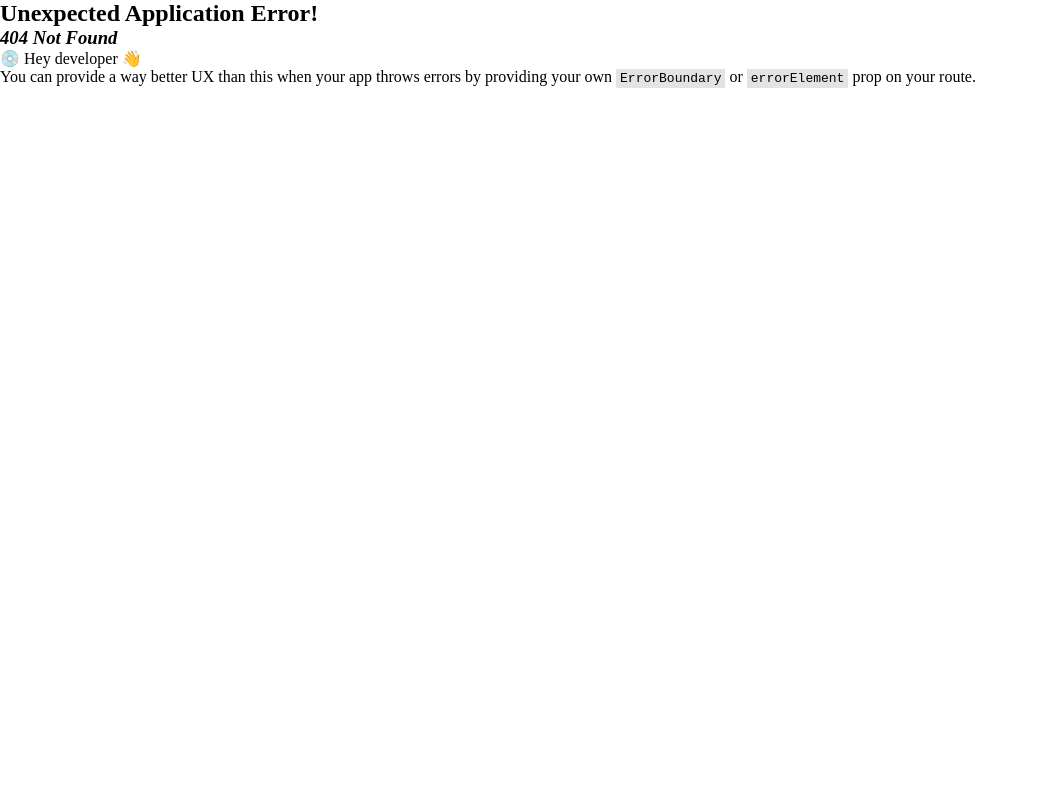
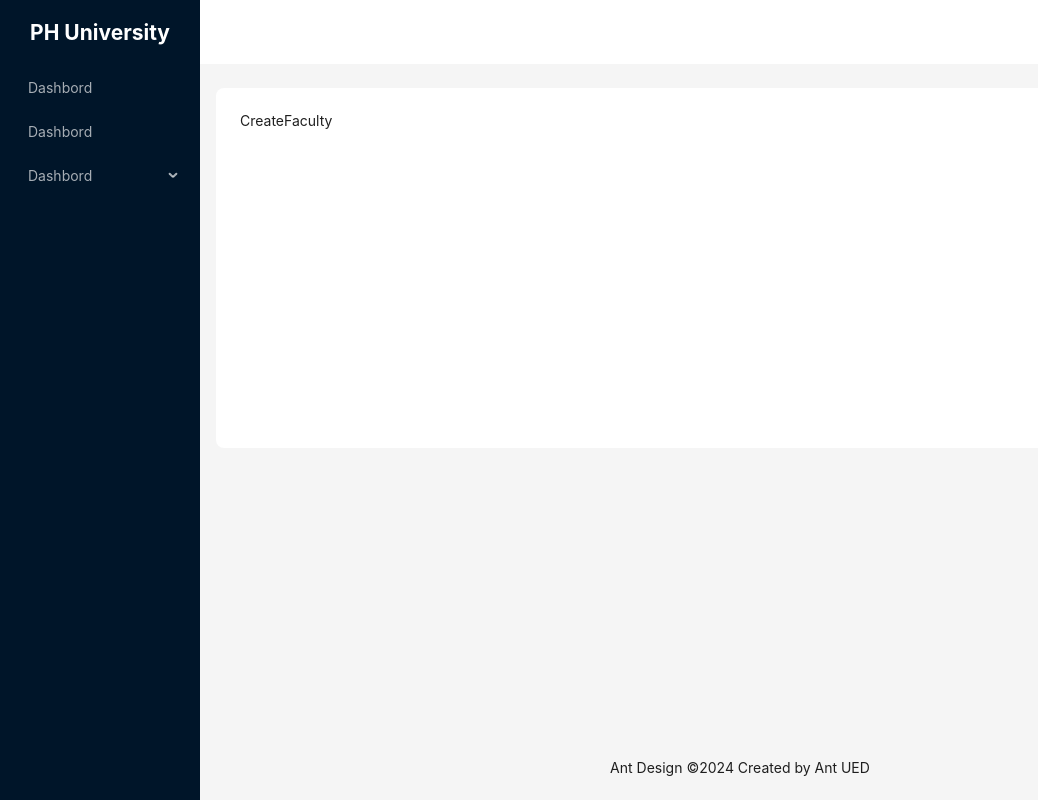
Before and after one commit to ashr-aful007/university-management, a React (Vite) app: page /admin/create-faculty in a window 1280 px wide. Before the commit this address had no page. Shown: the whole page, without its empty margins (0-1038 px from the left). Built offline with nearby package versions, Linux system fonts and the light colour scheme.

Commit message:
add admin related route

```diff
--- /dev/null
+++ b/src/pages/admin/CreateAdmin.tsx
@@ -0,0 +1,9 @@
+
+
+function CreateAdmin() {
+  return (
+    <div>CreateAdmin</div>
+  )
+}
+
+export default CreateAdmin
--- /dev/null
+++ b/src/pages/admin/CreateFaculty.tsx
@@ -0,0 +1,9 @@
+
+
+function CreateFaculty() {
+  return (
+    <div>CreateFaculty</div>
+  )
+}
+
+export default CreateFaculty
```
Also changed, not shown: src/routes/route.tsx (+14 -0 lines).
